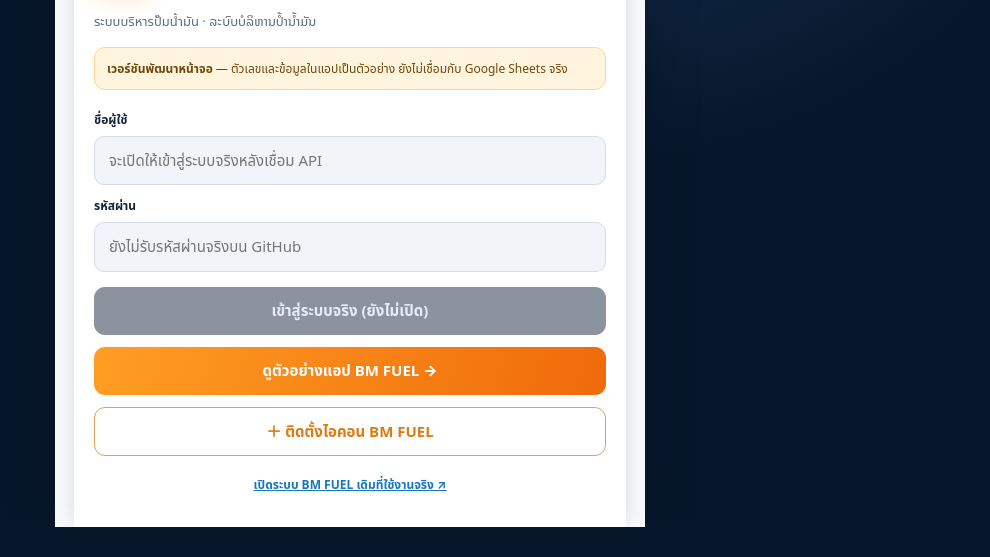
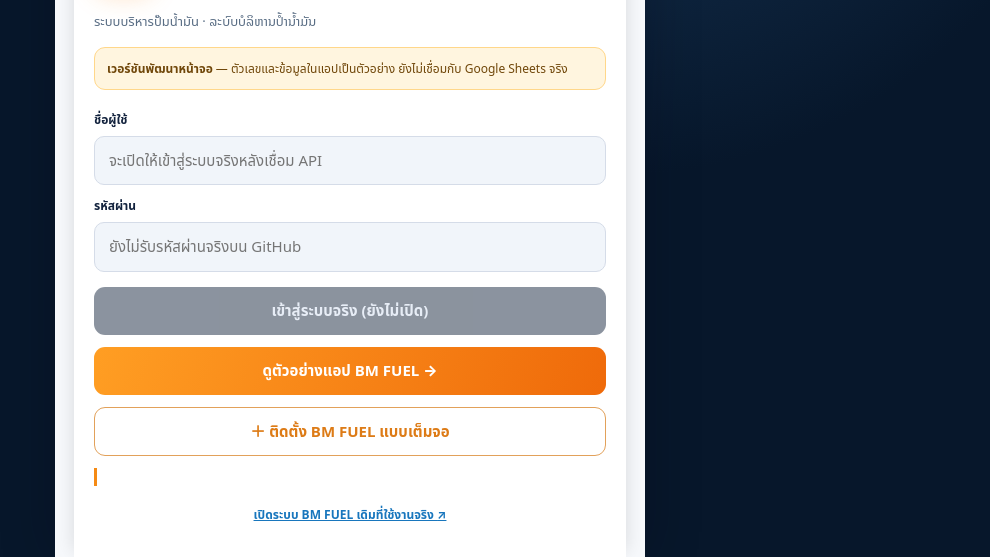
Before and after one commit to sounalinz5-maker/BM_Feel_Management_Google_Sheets_Template, a plain HTML site: page app/index.html in a window 1280 px wide. Shown: the part 319-876 px from the top of the page, without its empty margins (290-1280 px from the left). Before the commit the page ends 846 px from the top, so only its background shows below. Drawn offline with Linux system fonts and the light colour scheme.

Commit message:
Make BM FUEL PWA immersive fullscreen with safe-area support and clear display-mode status

```diff
--- a/app/index.html
+++ b/app/index.html
@@ -42,7 +42,8 @@
         <button class="btn-muted" type="submit" disabled>เข้าสู่ระบบจริง (ยังไม่เปิด)</button>
       </form>
       <button class="btn-primary btn-block" id="enterDemo" type="button">ดูตัวอย่างแอป BM FUEL <span aria-hidden="true">→</span></button>
-      <button class="btn-outline btn-block" id="installEntry" type="button">＋ ติดตั้งไอคอน BM FUEL</button>
+      <button class="btn-outline btn-block" id="installEntry" type="button">＋ ติดตั้ง BM FUEL แบบเต็มจอ</button>
+      <p id="displayModeInfo" class="install-guide" role="status" aria-live="polite"></p>
       <p class="install-guide" id="installGuide" hidden>Android: เปิดใน Chrome → เมนู ⋮ → ติดตั้งแอป / เพิ่มไปยังหน้าจอหลัก<br>iPhone: เปิดใน Safari → แชร์ → เพิ่มไปยังหน้าจอโฮม</p>
       <a class="real-link" href="https://script.google.com/macros/s/AKfycbyyebQBgsCyX0BwYCH8Vls9KHb08tTRXKOWT1j2R38KadQqpaUIraXBOyMqFHeHHwbk/exec" target="_blank" rel="noopener noreferrer">เปิดระบบ BM FUEL เดิมที่ใช้งานจริง <span aria-hidden="true">↗</span></a>
     </div>
@@ -159,7 +160,8 @@
       <section class="view" id="view-settings" aria-labelledby="settings-title">
         <div class="page-heading"><div class="mini-overline">OWNER SETTINGS</div><h2 id="settings-title">ตั้งค่าแอป</h2><p>จัดการการติดตั้ง การเชื่อมต่อ และบัญชีผู้ใช้</p></div>
         <div class="settings-card"><div class="settings-line"><span>เวอร์ชันแอป</span><strong>BM FUEL PWA v2.0 · DEMO</strong></div><div class="settings-line"><span>สถานะฐานข้อมูล</span><strong class="not-ready">ยังไม่เชื่อมต่อ</strong></div><div class="settings-line"><span>Google Sheets</span><strong>ยังไม่อ่านข้อมูลจริง</strong></div><div class="settings-line"><span>โหมดแอป</span><strong>หน้าแอปติดตั้งได้</strong></div></div>
-        <button class="btn-outline btn-block" id="installSettings" type="button">＋ ติดตั้ง BM FUEL ลงหน้าจอ Home</button>
+        <button class="btn-outline btn-block" id="installSettings" type="button">＋ ติดตั้ง BM FUEL แบบเต็มจอ</button>
+        <div class="settings-card"><h3>สถานะการแสดงผล</h3><p id="displayModeDetails">กำลังตรวจว่าเปิดจากไอคอน Home หรือเบราว์เซอร์...</p><p>หากยังเห็นแถบ URL ให้ติดตั้ง PWA จากลิงก์หน้านี้ แล้วเปิดผ่านไอคอน BM FUEL บนหน้าจอ Home; การเปิดระบบ Google Apps Script เดิมจะเป็นลิงก์ภายนอก</p></div>
         <div class="settings-card"><h3>ระบบบัญชีและรหัสผ่าน</h3><p>การเปลี่ยนรหัส การกู้รหัส และจัดการสิทธิ์พนักงาน ต้องทำผ่าน Backend ที่ตรวจสิทธิ์จริง ขณะนี้ไม่เปิดรับรหัสผ่านบน GitHub</p><a class="real-link" target="_blank" rel="noopener noreferrer" href="https://script.google.com/macros/s/AKfycbyyebQBgsCyX0BwYCH8Vls9KHb08tTRXKOWT1j2R38KadQqpaUIraXBOyMqFHeHHwbk/exec">เปิดระบบปัจจุบันใน Google Apps Script ↗</a></div>
         <div class="settings-card"><h3>แนวทางเชื่อมระบบ Production</h3><p>ต้องสร้าง API ผ่าน HTTPS ที่อนุญาต Origin ของ GitHub Pages อย่างเจาะจง ตรวจเซสชันและสิทธิ์ผู้ใช้ทุกคำขอ ไม่ฝังรหัสผ่านหรือ Google Service Account ในเว็บสาธารณะ</p></div>
         <button id="leaveDemo" type="button" class="btn-muted btn-block">ออกจากตัวอย่างแอป</button>
```
